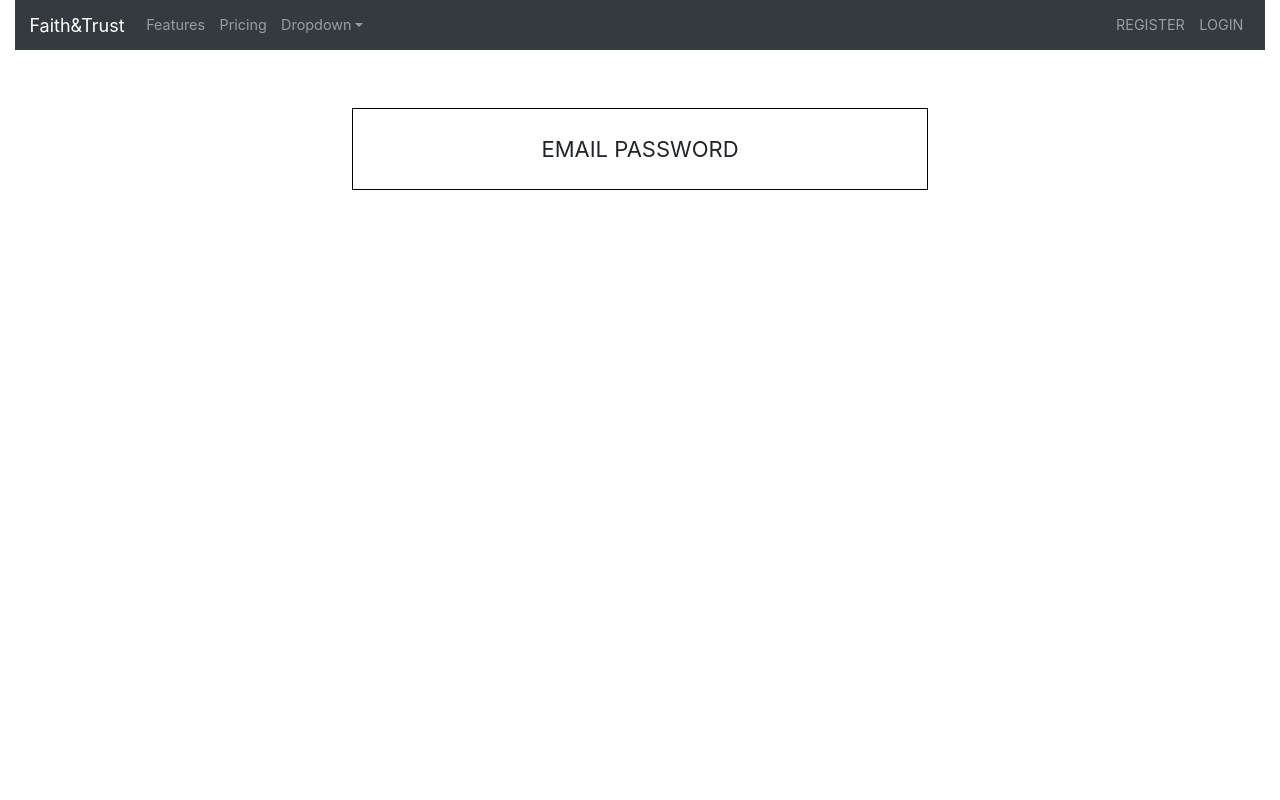
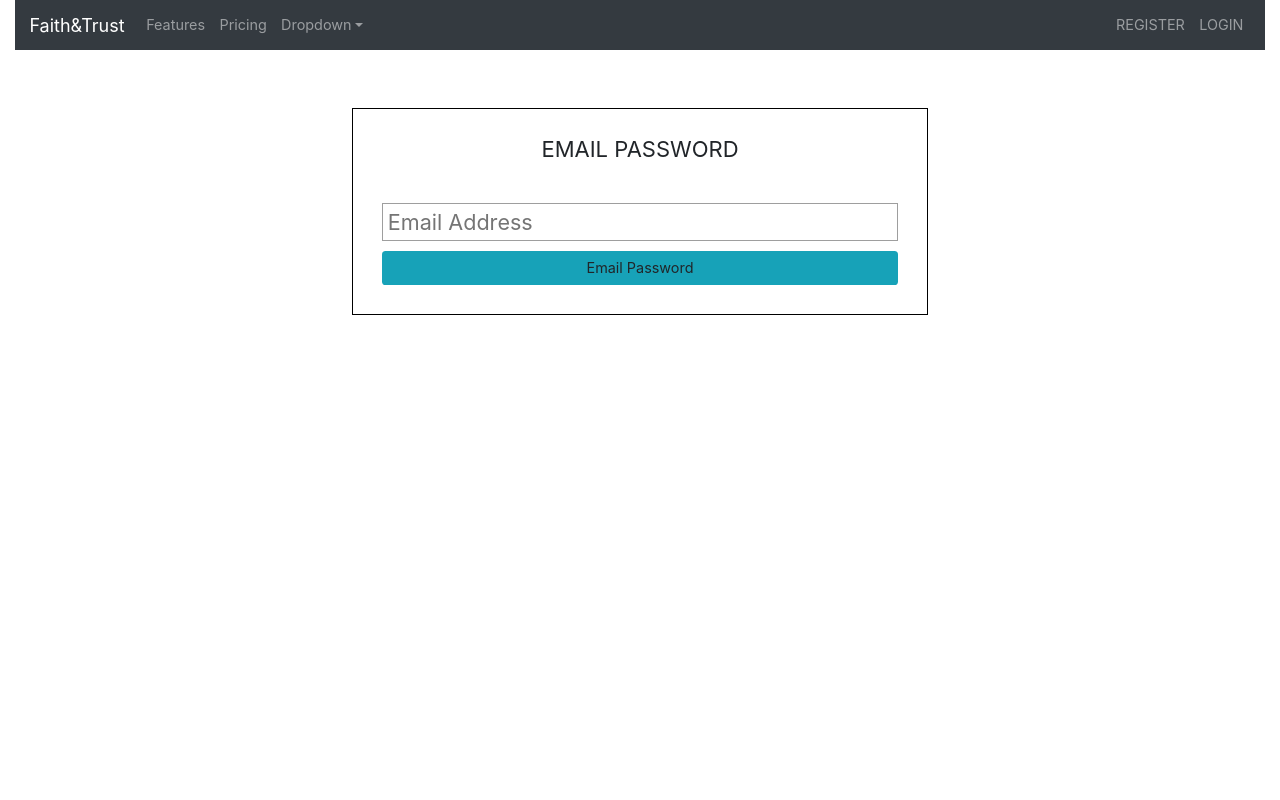
Before and after one commit to ClaytonSiby/Ecommerce-Website, a React (Create React App) app: page /recovery in a window 1280 px wide. Shown: the top 800 px of the page. Built offline with nearby package versions, Linux system fonts and the light colour scheme; no server answers.

Commit message:
Setup the EmailPassword component

```diff
--- a/src/components/EmailPassword/index.js
+++ b/src/components/EmailPassword/index.js
@@ -1,23 +1,64 @@
-import React, { Component } from 'react';
-import './styles.scss';
+import React, { Component } from 'react'
+import './styles.scss'
 
-import AuthWrapper from './../AuthWrapper';
-import FormInput from './../Forms/FormInput';
-import Button from './../Forms/Button';
+import AuthWrapper from './../AuthWrapper'
+import FormInput from './../Forms/FormInput'
+import Button from './../Forms/Button'
+
+const initialState = {
+  email: ''
+}
 
 class EmailPassword extends Component {
+  constructor (props) {
+    super(props)
 
-    render() {
+    this.state = {
+      ...initialState
+    }
 
-        const configAuthWrapper = {
-            headline: 'Email Password'
-        }
-        return (
-            <AuthWrapper { ...configAuthWrapper }>
+    this.handleChange = this.handleChange.bind(this)
+  }
 
-            </AuthWrapper>
-        );
+  handleChange (event) {
+    const { name, value } = event.target;
+
+    this.setState({
+        [name]: value
+    })
+  }
+
+  handleSubmit = async e => {
+    e.preventDefault();
+
+
+  }
+
+  render () {
+    const configAuthWrapper = {
+      headline: 'Email Password'
     }
+
+    const { email } = this.state
+
+    return (
+      <AuthWrapper {...configAuthWrapper}>
+        <div className='formWrap'>
+          <form onSubmit={this.handleSubmit}>
+            <FormInput
+              type='email'
+              name='email'
+              value={email}
+              placeholder='Email Address'
+              onChange={this.handleChange}
+            />
+
+            <Button type="submit">Email Password</Button>
+          </form>
+        </div>
+      </AuthWrapper>
+    )
+  }
 }
 
-export default EmailPassword;
+export default EmailPassword
```
